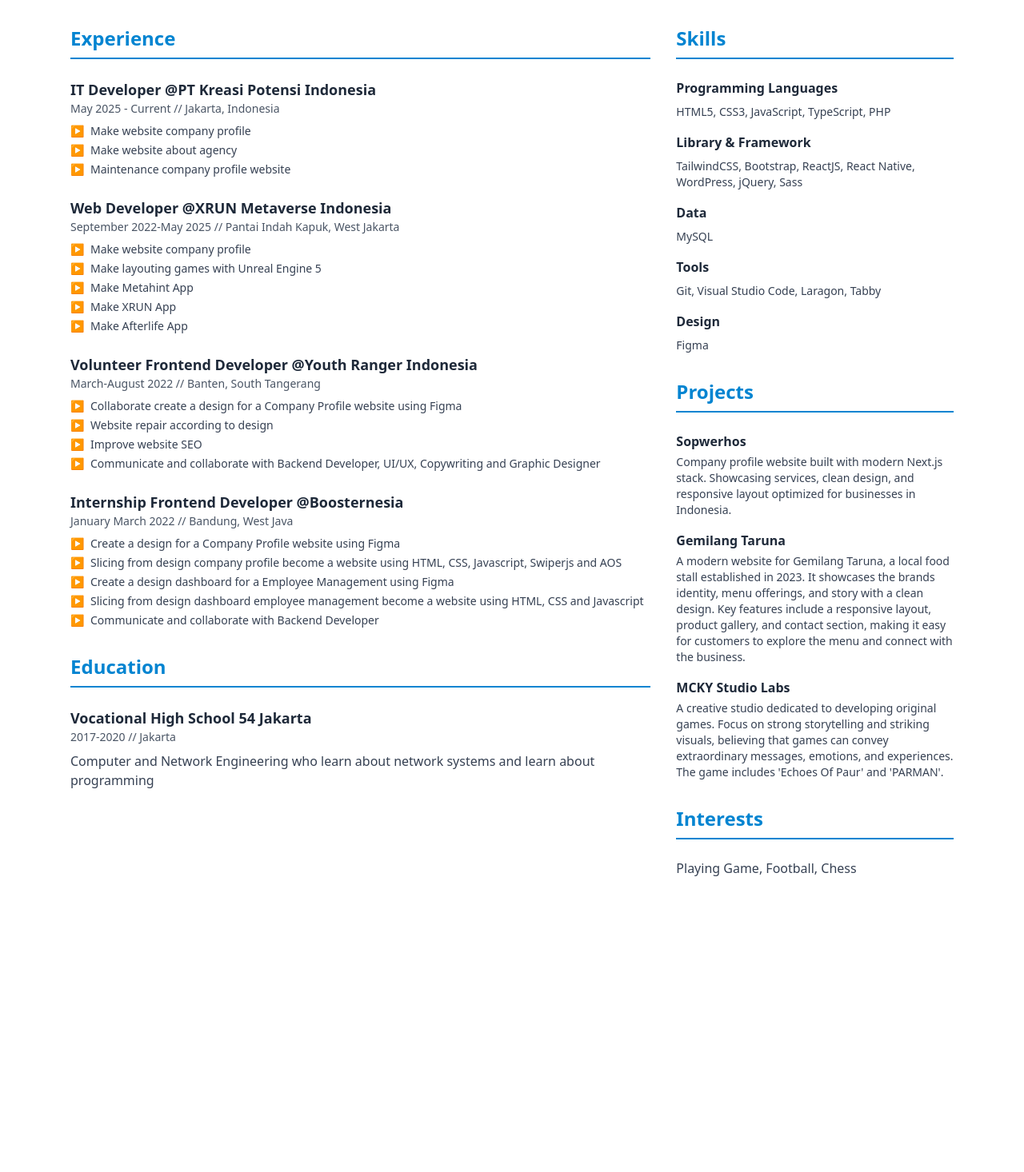
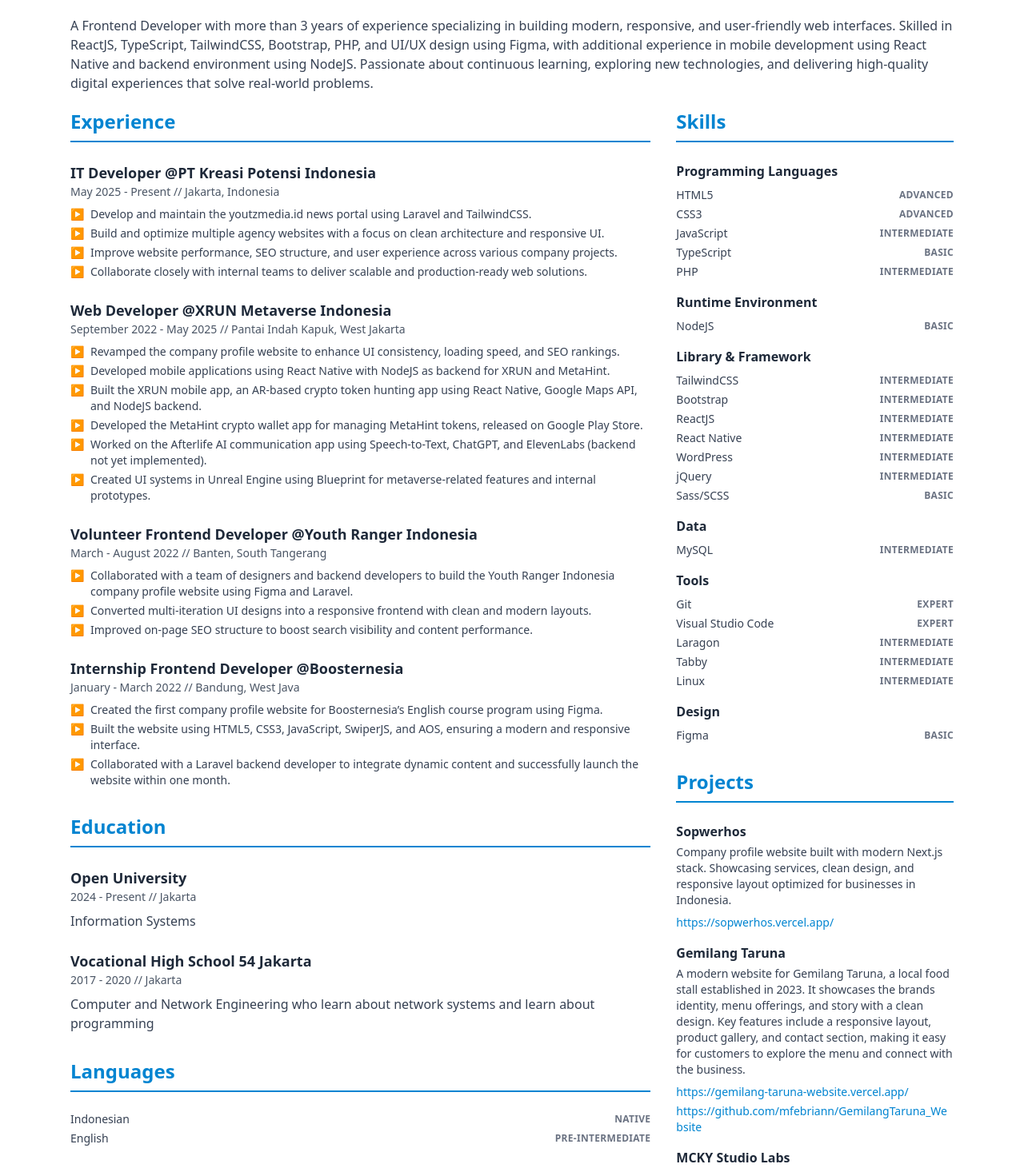
Before and after one commit to mfebriann/My-Resume-App, a React (Vite) app: page / in a window 1280 px wide. Shown: the part 140-1606 px from the top of the page at 80% size. Before the commit the page ends 1262 px from the top, so only its background shows below. Built offline with nearby package versions, Linux system fonts and the light colour scheme.

Commit message:
fix: update education, detail experience, detail skills, add link on project, and add section for languages

```diff
--- a/src/App.tsx
+++ b/src/App.tsx
@@ -1,9 +1,25 @@
 import { resumeData } from './data/resumeData';
+
+type SkillItem = {
+	name: string;
+	level: string;
+};
+
+const SkillList = ({ items }: { items: SkillItem[] }) => (
+	<ul className="space-y-1 text-sm text-gray-700">
+		{items.map((item) => (
+			<li key={item.name} className="flex items-center justify-between gap-2">
+				<span>{item.name}</span>
+				<span className="text-xs font-semibold uppercase tracking-wide text-gray-500">{item.level}</span>
+			</li>
+		))}
+	</ul>
+);
 
 const App: React.FC = () => {
 	return (
 		<div className="min-h-screen bg-white p-6 font-sans max-w-6xl mx-auto">
-			<header className="mb-8">
+			<header>
 				<h1 className="text-4xl font-bold text-sky-600 mb-2">{resumeData.name}</h1>
 				<p className="text-xl text-gray-700 mb-4">{resumeData.title}</p>
 				<div className="flex flex-wrap items-center gap-4 text-gray-600">
@@ -55,6 +71,7 @@
 					</div>
 				</div>
 			</header>
+			<p className="text-gray-700 my-5">{resumeData.description}</p>
 
 			<div className="grid grid-cols-1 md:grid-cols-3 gap-8">
 				<div className="md:col-span-2 space-y-8">
@@ -84,13 +101,34 @@
 
 					<section>
 						<h2 className="text-2xl font-semibold text-sky-600 border-b-2 border-sky-600 pb-2 mb-6">Education</h2>
-						<div>
-							<h3 className="text-lg font-semibold text-gray-800">{resumeData.education.school}</h3>
-							<p className="text-gray-600 text-sm mb-2">
-								{resumeData.education.duration} // {resumeData.education.location}
-							</p>
-							<p className="text-gray-700">{resumeData.education.major}</p>
+						<div className="flex flex-col gap-y-6">
+							{resumeData.education.map((data) => {
+								return (
+									<div key={data.school}>
+										<h3 className="text-lg font-semibold text-gray-800">{data.school}</h3>
+										<p className="text-gray-600 text-sm mb-2">
+											{data.duration} // {data.location}
+										</p>
+										<p className="text-gray-700">{data.major}</p>
+									</div>
+								);
+							})}
 						</div>
+					</section>
+					<section>
+						<h2 className="text-2xl font-semibold text-sky-600 border-b-2 border-sky-600 pb-2 mb-6">Languages</h2>
+						<ul className="space-y-1 text-gray-700 text-sm">
+							{resumeData.languages.map((language) => (
+								<li key={language.name} className="flex items-center justify-between">
+									<span>{language.name}</span>
+									<span className="uppercase text-xs font-semibold tracking-wide text-gray-500">{language.level}</span>
+								</li>
+							))}
+						</ul>
+					</section>
+					<section>
+						<h2 className="text-2xl font-semibold text-sky-600 border-b-2 border-sky-600 pb-2 mb-6">Hobbies</h2>
+						<p className="text-gray-700">{resumeData.interests.join(', ')}</p>
 					</section>
 				</div>
 
@@ -100,23 +138,27 @@
 						<div className="space-y-4">
 							<div>
 								<h3 className="font-semibold text-gray-800 mb-2">Programming Languages</h3>
-								<p className="text-gray-700 text-sm">{resumeData.skills.programmingLanguages.join(', ')}</p>
+								<SkillList items={resumeData.skills.programmingLanguages} />
+							</div>
+							<div>
+								<h3 className="font-semibold text-gray-800 mb-2">Runtime Environment</h3>
+								<SkillList items={resumeData.skills.runtimeEnvironment} />
 							</div>
 							<div>
 								<h3 className="font-semibold text-gray-800 mb-2">Library & Framework</h3>
-								<p className="text-gray-700 text-sm">{resumeData.skills.libraryFramework.join(', ')}</p>
+								<SkillList items={resumeData.skills.libraryFramework} />
 							</div>
 							<div>
 								<h3 className="font-semibold text-gray-800 mb-2">Data</h3>
-								<p className="text-gray-700 text-sm">{resumeData.skills.data.join(', ')}</p>
+								<SkillList items={resumeData.skills.data} />
 							</div>
 							<div>
 								<h3 className="font-semibold text-gray-800 mb-2">Tools</h3>
-								<p className="text-gray-700 text-sm">{resumeData.skills.tools.join(', ')}</p>
+								<SkillList items={resumeData.skills.tools} />
 							</div>
 							<div>
 								<h3 className="font-semibold text-gray-800 mb-2">Design</h3>
-								<p className="text-gray-700 text-sm">{resumeData.skills.design.join(', ')}</p>
+								<SkillList items={resumeData.skills.design} />
 							</div>
 						</div>
 					</section>
@@ -128,14 +170,23 @@
 								<div key={index}>
 									<h3 className="font-semibold text-gray-800 mb-1">{project.name}</h3>
 									<p className="text-gray-700 text-sm">{project.description}</p>
+									{(project.previewUrl || project.repoUrl) && (
+										<div className="flex flex-col gap-1 mt-2 text-sm">
+											{project.previewUrl && (
+												<a href={project.previewUrl} target="_blank" rel="noopener noreferrer" className="text-sky-600 hover:underline">
+													{project.previewUrl}
+												</a>
+											)}
+											{project.repoUrl && (
+												<a href={project.repoUrl} target="_blank" rel="noopener noreferrer" className="text-sky-600 hover:underline break-all">
+													{project.repoUrl}
+												</a>
+											)}
+										</div>
+									)}
 								</div>
 							))}
 						</div>
-					</section>
-
-					<section>
-						<h2 className="text-2xl font-semibold text-sky-600 border-b-2 border-sky-600 pb-2 mb-6">Interests</h2>
-						<p className="text-gray-700">{resumeData.interests.join(', ')}</p>
 					</section>
 				</div>
 			</div>
--- a/src/data/resumeData.ts
+++ b/src/data/resumeData.ts
@@ -21,33 +21,50 @@
 	major: string;
 }
 
+interface SkillDetail {
+	name: string;
+	level: 'Basic' | 'Intermediate' | 'Advanced' | 'Expert';
+}
+
 interface SkillsInterface {
-	programmingLanguages: string[];
-	libraryFramework: string[];
-	data: string[];
-	tools: string[];
-	design: string[];
+	programmingLanguages: SkillDetail[];
+	libraryFramework: SkillDetail[];
+	data: SkillDetail[];
+	tools: SkillDetail[];
+	design: SkillDetail[];
+	runtimeEnvironment: SkillDetail[];
+}
+
+interface LanguageDetail {
+	name: string;
+	level: string;
 }
 
 interface ProjectsInterface {
 	name: string;
 	description: string;
+	previewUrl?: string;
+	repoUrl?: string;
 }
 
 interface ResumeDataInterface {
 	name: string;
 	title: string;
+	description: string;
 	contact: ContactInterface;
 	experience: ExperienceInterface[];
-	education: EducationInterface;
+	education: EducationInterface[];
 	skills: SkillsInterface;
 	projects: ProjectsInterface[];
 	interests: string[];
+	languages: LanguageDetail[];
 }
 
 export const resumeData: ResumeDataInterface = {
 	name: 'Muhammad Febrian',
-	title: 'Front-End Developer',
+	title: 'Frontend Developer',
+	description:
+		'A Frontend Developer with more than 3 years of experience specializing in building modern, responsive, and user-friendly web interfaces. Skilled in ReactJS, TypeScript, TailwindCSS, Bootstrap, PHP, and UI/UX design using Figma, with additional experience in mobile development using React Native and backend environment using NodeJS. Passionate about continuous learning, exploring new technologies, and delivering high-quality digital experiences that solve real-world problems.',
 	contact: {
 		email: 'mfebriann18@gmail.com',
 		phone: '0838-7496-8672',
@@ -59,71 +76,117 @@
 		{
 			title: 'IT Developer',
 			company: 'PT Kreasi Potensi Indonesia',
-			duration: 'May 2025 - Current',
+			duration: 'May 2025 - Present',
 			location: 'Jakarta, Indonesia',
-			responsibilities: ['Make website company profile', 'Make website about agency', 'Maintenance company profile website'],
+			responsibilities: [
+				'Develop and maintain the youtzmedia.id news portal using Laravel and TailwindCSS.',
+				'Build and optimize multiple agency websites with a focus on clean architecture and responsive UI.',
+				'Improve website performance, SEO structure, and user experience across various company projects.',
+				'Collaborate closely with internal teams to deliver scalable and production-ready web solutions.',
+			],
 		},
 		{
 			title: 'Web Developer',
 			company: 'XRUN Metaverse Indonesia',
-			duration: 'September 2022-May 2025',
+			duration: 'September 2022 - May 2025',
 			location: 'Pantai Indah Kapuk, West Jakarta',
-			responsibilities: ['Make website company profile', 'Make layouting games with Unreal Engine 5', 'Make Metahint App', 'Make XRUN App', 'Make Afterlife App'],
+			responsibilities: [
+				'Revamped the company profile website to enhance UI consistency, loading speed, and SEO rankings.',
+				'Developed mobile applications using React Native with NodeJS as backend for XRUN and MetaHint.',
+				'Built the XRUN mobile app, an AR-based crypto token hunting app using React Native, Google Maps API, and NodeJS backend.',
+				'Developed the MetaHint crypto wallet app for managing MetaHint tokens, released on Google Play Store.',
+				'Worked on the Afterlife AI communication app using Speech-to-Text, ChatGPT, and ElevenLabs (backend not yet implemented).',
+				'Created UI systems in Unreal Engine using Blueprint for metaverse-related features and internal prototypes.',
+			],
 		},
 		{
 			title: 'Volunteer Frontend Developer',
 			company: 'Youth Ranger Indonesia',
-			duration: 'March-August 2022',
+			duration: 'March - August 2022',
 			location: 'Banten, South Tangerang',
 			responsibilities: [
-				'Collaborate create a design for a Company Profile website using Figma',
-				'Website repair according to design',
-				'Improve website SEO',
-				'Communicate and collaborate with Backend Developer, UI/UX, Copywriting and Graphic Designer',
+				'Collaborated with a team of designers and backend developers to build the Youth Ranger Indonesia company profile website using Figma and Laravel.',
+				'Converted multi-iteration UI designs into a responsive frontend with clean and modern layouts.',
+				'Improved on-page SEO structure to boost search visibility and content performance.',
 			],
 		},
 		{
 			title: 'Internship Frontend Developer',
 			company: 'Boosternesia',
-			duration: 'January March 2022',
+			duration: 'January - March 2022',
 			location: 'Bandung, West Java',
 			responsibilities: [
-				'Create a design for a Company Profile website using Figma',
-				'Slicing from design company profile become a website using HTML, CSS, Javascript, Swiperjs and AOS',
-				'Create a design dashboard for a Employee Management using Figma',
-				'Slicing from design dashboard employee management become a website using HTML, CSS and Javascript',
-				'Communicate and collaborate with Backend Developer',
+				'Created the first company profile website for Boosternesia’s English course program using Figma.',
+				'Built the website using HTML5, CSS3, JavaScript, SwiperJS, and AOS, ensuring a modern and responsive interface.',
+				'Collaborated with a Laravel backend developer to integrate dynamic content and successfully launch the website within one month.',
 			],
 		},
 	],
-	education: {
-		school: 'Vocational High School 54 Jakarta',
-		duration: '2017-2020',
-		location: 'Jakarta',
-		major: 'Computer and Network Engineering who learn about network systems and learn about programming',
-	},
+	education: [
+		{
+			school: 'Open University',
+			duration: '2024 - Present',
+			location: 'Jakarta',
+			major: 'Information Systems',
+		},
+		{
+			school: 'Vocational High School 54 Jakarta',
+			duration: '2017 - 2020',
+			location: 'Jakarta',
+			major: 'Computer and Network Engineering who learn about network systems and learn about programming',
+		},
+	],
 	skills: {
-		programmingLanguages: ['HTML5', 'CSS3', 'JavaScript', 'TypeScript', 'PHP'],
-		libraryFramework: ['TailwindCSS', 'Bootstrap', 'ReactJS', 'React Native', 'WordPress', 'jQuery', 'Sass'],
-		data: ['MySQL'],
-		tools: ['Git', 'Visual Studio Code', 'Laragon', 'Tabby'],
-		design: ['Figma'],
+		programmingLanguages: [
+			{ name: 'HTML5', level: 'Advanced' },
+			{ name: 'CSS3', level: 'Advanced' },
+			{ name: 'JavaScript', level: 'Intermediate' },
+			{ name: 'TypeScript', level: 'Basic' },
+			{ name: 'PHP', level: 'Intermediate' },
+		],
+		libraryFramework: [
+			{ name: 'TailwindCSS', level: 'Intermediate' },
+			{ name: 'Bootstrap', level: 'Intermediate' },
+			{ name: 'ReactJS', level: 'Intermediate' },
+			{ name: 'React Native', level: 'Intermediate' },
+			{ name: 'WordPress', level: 'Intermediate' },
+			{ name: 'jQuery', level: 'Intermediate' },
+			{ name: 'Sass/SCSS', level: 'Basic' },
+		],
+		data: [{ name: 'MySQL', level: 'Intermediate' }],
+		tools: [
+			{ name: 'Git', level: 'Expert' },
+			{ name: 'Visual Studio Code', level: 'Expert' },
+			{ name: 'Laragon', level: 'Intermediate' },
+			{ name: 'Tabby', level: 'Intermediate' },
+			{ name: 'Linux', level: 'Intermediate' },
+		],
+		design: [{ name: 'Figma', level: 'Basic' }],
+		runtimeEnvironment: [{ name: 'NodeJS', level: 'Basic' }],
 	},
 	projects: [
 		{
 			name: 'Sopwerhos',
 			description: 'Company profile website built with modern Next.js stack. Showcasing services, clean design, and responsive layout optimized for businesses in Indonesia.',
+			previewUrl: 'https://sopwerhos.vercel.app/',
 		},
 		{
 			name: 'Gemilang Taruna',
 			description:
 				'A modern website for Gemilang Taruna, a local food stall established in 2023. It showcases the brands identity, menu offerings, and story with a clean design. Key features include a responsive layout, product gallery, and contact section, making it easy for customers to explore the menu and connect with the business.',
+			previewUrl: 'https://gemilang-taruna-website.vercel.app/',
+			repoUrl: 'https://github.com/mfebriann/GemilangTaruna_Website',
 		},
 		{
 			name: 'MCKY Studio Labs',
 			description:
 				"A creative studio dedicated to developing original games. Focus on strong storytelling and striking visuals, believing that games can convey extraordinary messages, emotions, and experiences. The game includes 'Echoes Of Paur' and 'PARMAN'.",
+			previewUrl: 'https://www.mckystudiolabs.com/',
 		},
 	],
 	interests: ['Playing Game', 'Football', 'Chess'],
+	languages: [
+		{ name: 'Indonesian', level: 'Native' },
+		{ name: 'English', level: 'Pre-Intermediate' },
+	],
 };
```
